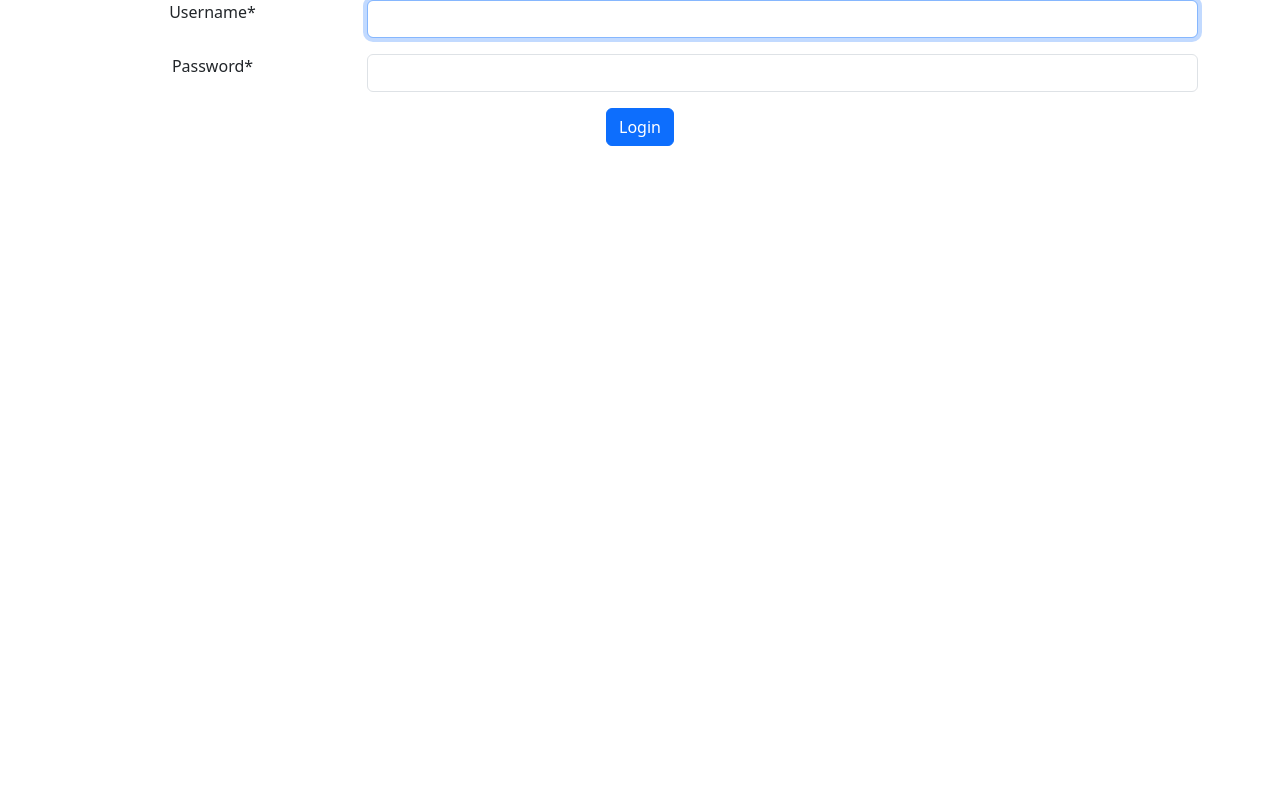
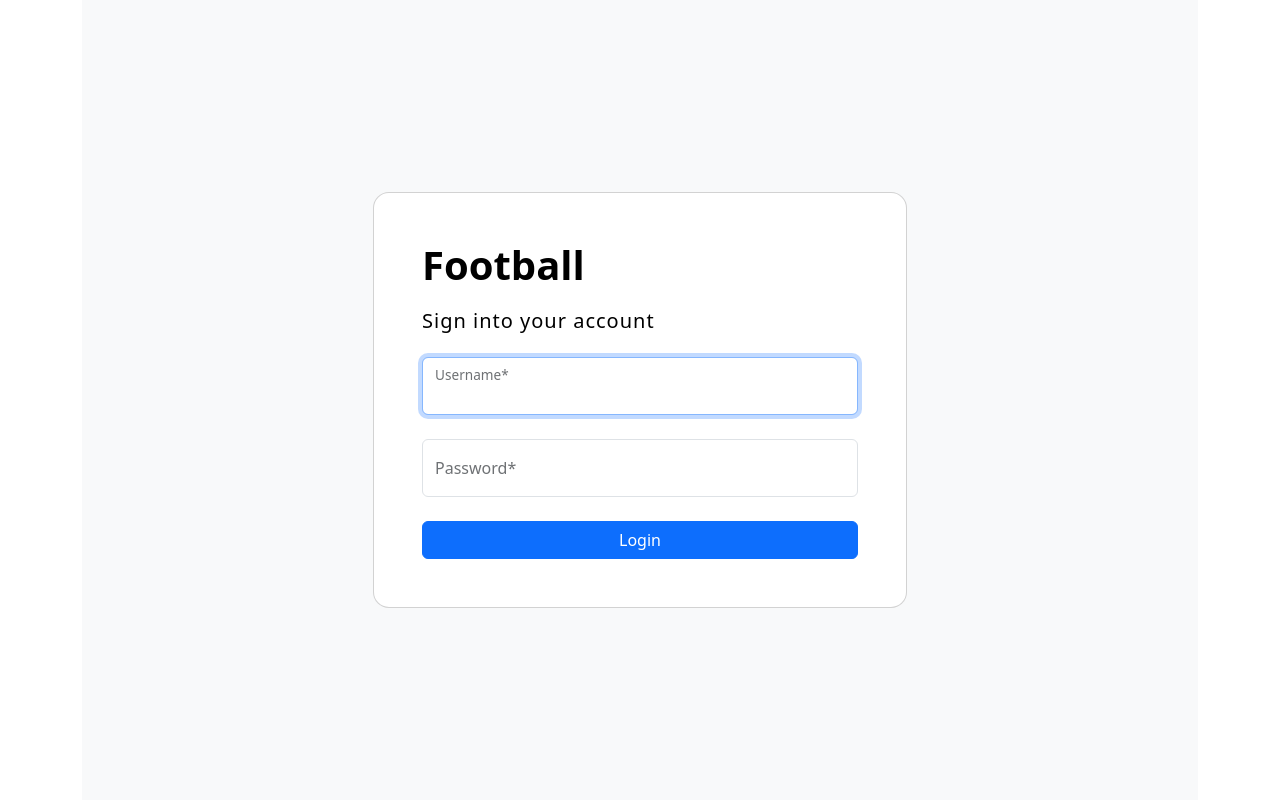
Before and after one commit to rafacasa/football-library, a Django app: page /accounts/login/ in a window 1280 px wide. Run offline with Django 5.2, Linux system fonts and the light colour scheme; some libraries are stand-ins or nearby versions.

Commit message:
login page

```diff
--- a/src/accounts/forms.py
+++ b/src/accounts/forms.py
@@ -1,11 +1,13 @@
+from crispy_bootstrap5.bootstrap5 import FloatingField
 from crispy_forms.helper import FormHelper
-from crispy_forms.layout import Field, Layout, Submit
+from crispy_forms.layout import Div, Field, Layout, Submit
 from django.contrib.auth.forms import (
     AdminUserCreationForm,
     AuthenticationForm,
     UserChangeForm,
 )
 from django.forms.fields import CharField
+from django.utils.translation import gettext_lazy as _
 
 from .models import User
 
@@ -31,15 +33,12 @@ class AccountsAuthForm(AuthenticationForm):
         super().__init__(*args, **kwargs)
         self.helper = FormHelper(self)
         self.helper.form_method = "POST"
-        self.helper.form_class = "form-horizontal"
-        self.helper.label_class = "col-lg-3"
-        self.helper.field_class = "col-lg-9"
         self.helper.layout = Layout(
-            "username",
-            "password",
+            FloatingField("username", wrapper_class="mb-md-4"),
+            FloatingField("password", wrapper_class="mb-md-4"),
             Field("next_page", type="hidden"),
-            Submit(
-                "login",
-                "Login",
+            Div(
+                Submit("login", _("Login"), wrapper_class=""),
+                css_class="d-grid",
             ),
         )
--- a/src/accounts/templates/accounts/login.html
+++ b/src/accounts/templates/accounts/login.html
@@ -1,11 +1,36 @@
 {% extends "base.html" %}
 
 {% load crispy_forms_tags %}
+{% load i18n %}
 
 {% block title %}Login{% endblock title %}
 
 {% block navbar %}{% endblock navbar %}
 
 {% block content %}
-    {% crispy form %}
+
+    <section class="vh-100 bg-light" >
+        <div class="container py-5 h-100">
+            <div class="row d-flex justify-content-center align-items-center h-100">
+                <div class="col col-sm-10 col-md-8 col-lg-7 col-xl-6">
+                    <div class="card" style="border-radius: 1rem;">
+                        <div class="row g-0">
+                            <div class="d-flex align-items-center">
+                                <div class="card-body p-5 text-black">
+                                    <div class="d-flex align-items-center mb-3 pb-1">
+                                        <span class="h1 fw-bold mb-0">Football</span>
+                                    </div>
+                                    <div class="d-flex align-items-center mb-3">
+                                        <h5 style="letter-spacing: 1px;" class="fw-normal">{% translate "Sign into your account" %}</h5>
+                                    </div>
+                                    {% crispy form %}
+                                </div>
+                            </div>
+                        </div>
+                    </div>
+                </div>
+            </div>
+        </div>
+    </section>
+
 {% endblock content %}
```
